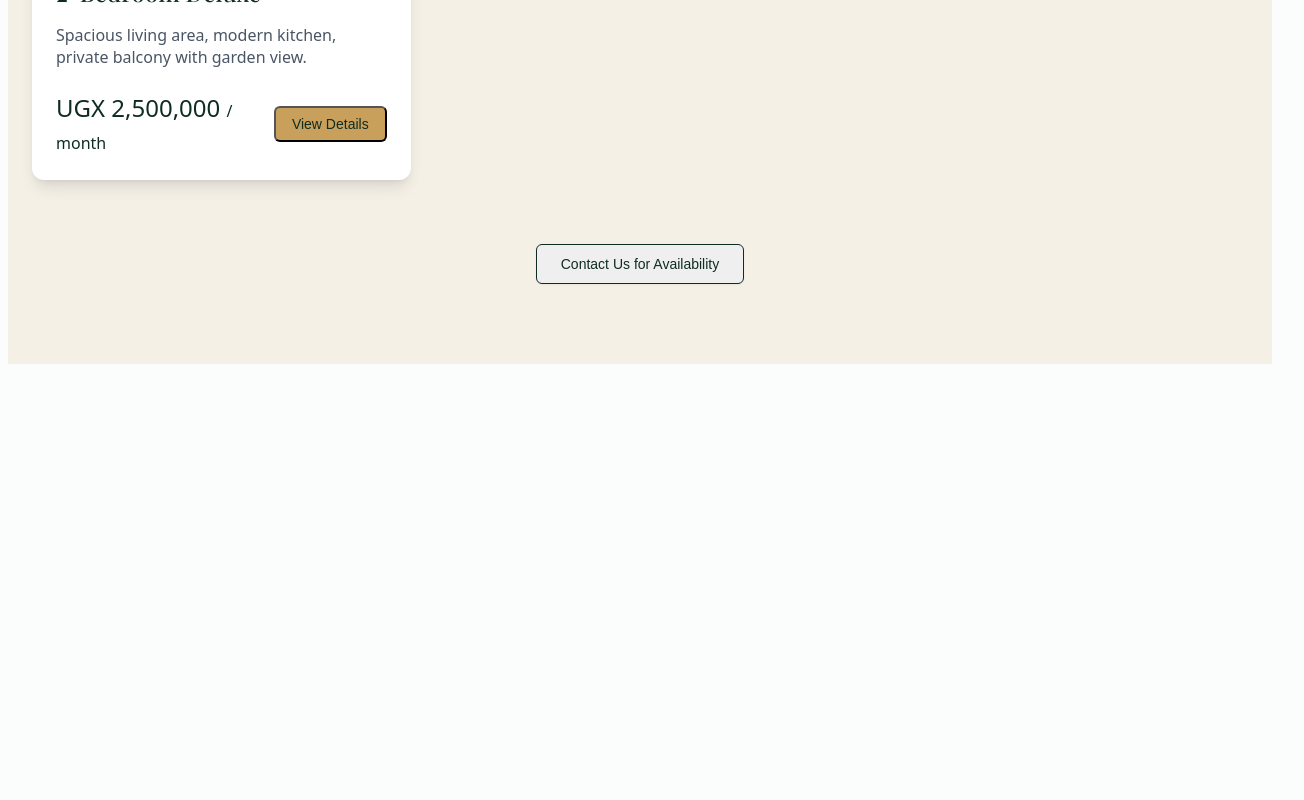
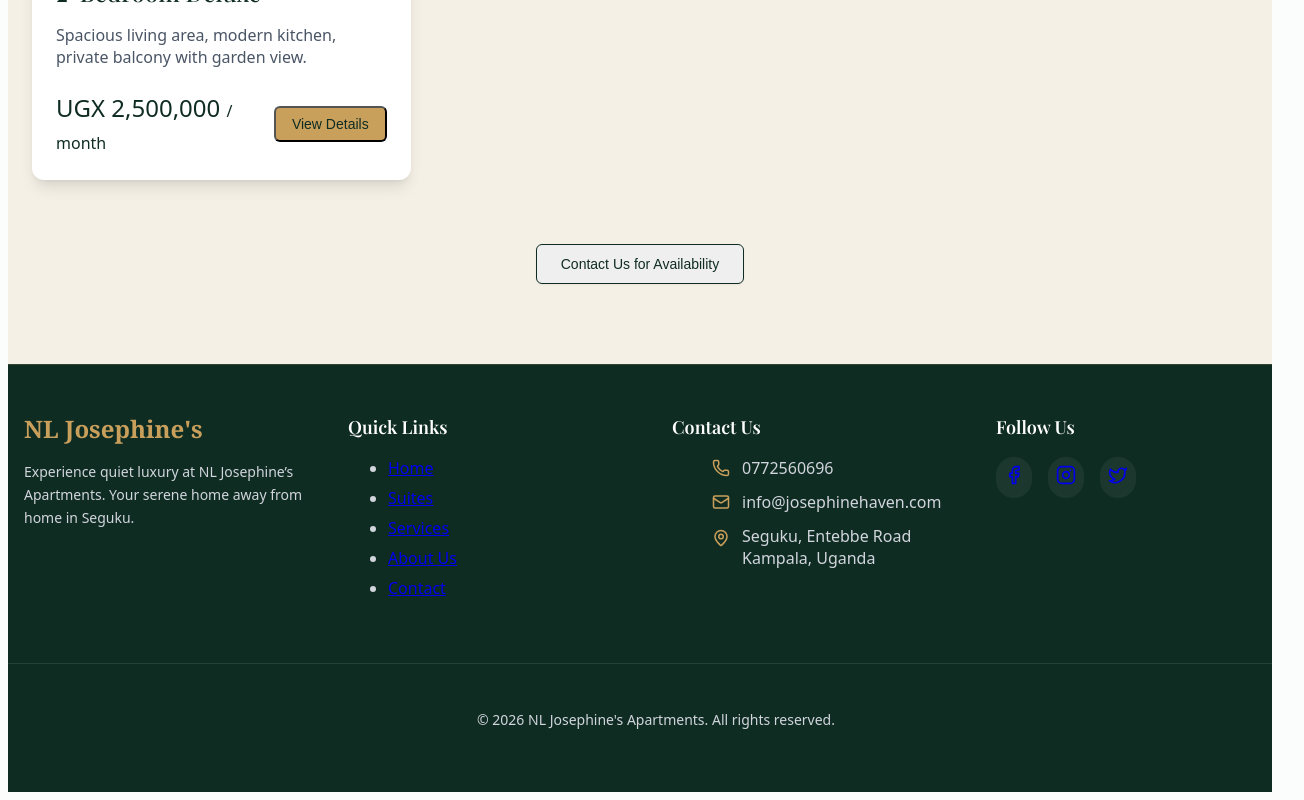
Before and after one commit to kiddo8266-jpg/Hotel, a Next.js app: page /apartments in a window 1280 px wide. Shown: the part 732-1532 px from the top of the page, 1304 px wide, since content can reach past the window. Before the commit the page ends 1104 px from the top, so only its background shows below. Built offline with nearby package versions, Linux system fonts and the light colour scheme; a web font is replaced by a local one.

Commit message:
feat: Implement base application layout with global components, add Prisma seed script for initial data, and update JWT secret.

```diff
--- a/app/admin/login/page.tsx
+++ /dev/null
@@ -1,85 +0,0 @@
-// app/admin/login/page.tsx
-'use client';
-
-import { useState } from 'react';
-import { useRouter } from 'next/navigation';
-import { Input } from '@/components/ui/input';
-import { Button } from '@/components/ui/button';
-import { Card, CardContent, CardHeader, CardTitle } from '@/components/ui/card';
-import { toast } from 'sonner';
-
-export default function AdminLogin() {
-  const [email, setEmail] = useState('');
-  const [password, setPassword] = useState('');
-  const [loading, setLoading] = useState(false);
-  const router = useRouter();
-
-  const handleLogin = async (e: React.FormEvent) => {
-    e.preventDefault();
-    setLoading(true);
-
-    try {
-      const res = await fetch('/api/admin/login', {
-        method: 'POST',
-        headers: { 'Content-Type': 'application/json' },
-        body: JSON.stringify({ email, password }),
-      });
-
-      const data = await res.json();
-
-      if (!res.ok) {
-        throw new Error(data.error || 'Login failed');
-      }
-
-      toast.success('Logged in successfully');
-      router.push('/admin');
-      router.refresh(); // Force refresh to update layout
-    } catch (err: any) {
-      toast.error(err.message);
-    } finally {
-      setLoading(false);
-    }
-  };
-
-  return (
-    <div className="min-h-screen flex items-center justify-center bg-[#F5F0E6]">
-      <Card className="w-full max-w-md shadow-2xl">
-        <CardHeader>
-          <CardTitle className="text-3xl font-light text-center text-[#0F2C23]">
-            Admin Login
-          </CardTitle>
-        </CardHeader>
-        <CardContent>
-          <form onSubmit={handleLogin} className="space-y-6">
-            <div>
-              <label className="block text-sm font-medium mb-2">Email</label>
-              <Input
-                type="email"
-                value={email}
-                onChange={(e) => setEmail(e.target.value)}
-                placeholder="admin@josephine.com"
-                required
-              />
-            </div>
-            <div>
-              <label className="block text-sm font-medium mb-2">Password</label>
-              <Input
-                type="password"
-                value={password}
-                onChange={(e) => setPassword(e.target.value)}
-                required
-              />
-            </div>
-            <Button
-              type="submit"
-              className="w-full gold-btn text-lg"
-              disabled={loading}
-            >
-              {loading ? 'Signing in...' : 'Sign In'}
-            </Button>
-          </form>
-        </CardContent>
-      </Card>
-    </div>
-  );
-}
--- a/app/layout.tsx
+++ b/app/layout.tsx
@@ -3,7 +3,7 @@ import { Inter, Playfair_Display } from 'next/font/google';
 import './globals.css';
 import { Toaster } from 'sonner';
 import Navbar from '@/components/Navbar';
-
+import Footer from '@/components/Footer';
 const inter = Inter({ subsets: ['latin'], variable: '--font-inter' });
 const playfair = Playfair_Display({ subsets: ['latin'], variable: '--font-playfair' });
 export const metadata: Metadata = {
@@ -29,7 +29,10 @@ export default function RootLayout({
           disableTransitionOnChange
         >
           <Navbar />
-          {children}
+          <main className="min-h-screen flex flex-col">
+            {children}
+          </main>
+          <Footer />
           <Toaster position="top-center" richColors />
         </ThemeProvider>
       </body>
--- /dev/null
+++ b/components/Footer.tsx
@@ -0,0 +1,65 @@
+import Link from 'next/link';
+import { Facebook, Instagram, Twitter, Phone, Mail, MapPin } from 'lucide-react';
+
+export default function Footer() {
+    return (
+        <footer className="bg-[#0F2C23] text-gray-300 py-12 border-t border-[#C9A05B]/20">
+            <div className="container mx-auto px-4 grid grid-cols-1 md:grid-cols-4 gap-8">
+                <div className="space-y-4">
+                    <h3 className="text-2xl font-serif text-[#C9A05B]">NL Josephine's</h3>
+                    <p className="text-sm leading-relaxed">
+                        Experience quiet luxury at NL Josephine’s Apartments. Your serene home away from home in Seguku.
+                    </p>
+                </div>
+
+                <div className="space-y-4">
+                    <h4 className="text-lg font-semibold text-white">Quick Links</h4>
+                    <ul className="space-y-2">
+                        <li><Link href="/" className="hover:text-[#C9A05B] transition-colors">Home</Link></li>
+                        <li><Link href="/suites" className="hover:text-[#C9A05B] transition-colors">Suites</Link></li>
+                        <li><Link href="/services" className="hover:text-[#C9A05B] transition-colors">Services</Link></li>
+                        <li><Link href="/about" className="hover:text-[#C9A05B] transition-colors">About Us</Link></li>
+                        <li><Link href="/contact" className="hover:text-[#C9A05B] transition-colors">Contact</Link></li>
+                    </ul>
+                </div>
+
+                <div className="space-y-4">
+                    <h4 className="text-lg font-semibold text-white">Contact Us</h4>
+                    <ul className="space-y-3">
+                        <li className="flex items-center gap-3">
+                            <Phone size={18} className="text-[#C9A05B]" />
+                            <span>0772560696</span>
+                        </li>
+                        <li className="flex items-center gap-3">
+                            <Mail size={18} className="text-[#C9A05B]" />
+                            <span>info@josephinehaven.com</span>
+                        </li>
+                        <li className="flex items-start gap-3">
+                            <MapPin size={18} className="text-[#C9A05B] mt-1 shrink-0" />
+                            <span>Seguku, Entebbe Road<br />Kampala, Uganda</span>
+                        </li>
+                    </ul>
+                </div>
+
+                <div className="space-y-4">
+                    <h4 className="text-lg font-semibold text-white">Follow Us</h4>
+                    <div className="flex gap-4">
+                        <a href="#" className="p-2 bg-white/5 rounded-full hover:bg-[#C9A05B] hover:text-[#0F2C23] transition-all">
+                            <Facebook size={20} />
+                        </a>
+                        <a href="#" className="p-2 bg-white/5 rounded-full hover:bg-[#C9A05B] hover:text-[#0F2C23] transition-all">
+                            <Instagram size={20} />
+                        </a>
+                        <a href="#" className="p-2 bg-white/5 rounded-full hover:bg-[#C9A05B] hover:text-[#0F2C23] transition-all">
+                            <Twitter size={20} />
+                        </a>
+                    </div>
+                </div>
+            </div>
+
+            <div className="container mx-auto px-4 mt-12 pt-8 border-t border-white/10 text-center text-sm">
+                <p>&copy; {new Date().getFullYear()} NL Josephine's Apartments. All rights reserved.</p>
+            </div>
+        </footer>
+    );
+}
--- a/middleware.ts
+++ b/middleware.ts
@@ -2,7 +2,7 @@
 import { NextRequest, NextResponse } from 'next/server';
 import { verify } from 'jsonwebtoken';
 
-const secret = process.env.JWT_SECRET || 'your-super-secret-key-change-this'; // ← change this!
+const secret = process.env.JWT_SECRET || 'supersecretjwtkeyforjosephinehaven';
 
 export async function middleware(request: NextRequest) {
     const url = request.nextUrl.pathname;
--- a/prisma/seed.ts
+++ b/prisma/seed.ts
@@ -23,7 +23,7 @@ async function main() {
     const hashedPassword = await bcrypt.hash('admin123', 10);
     await prisma.user.upsert({
         where: { email: 'admin@josephinehaven.com' },
-        update: {},
+        update: { password: hashedPassword },
         create: {
             email: 'admin@josephinehaven.com',
             password: hashedPassword,
```
Also changed, not shown: 1 other file (tests, documents, lock files or other folders).
